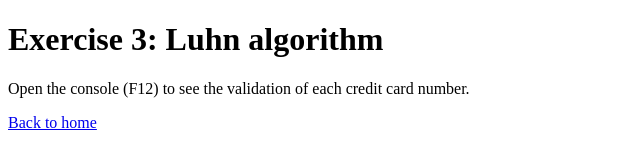
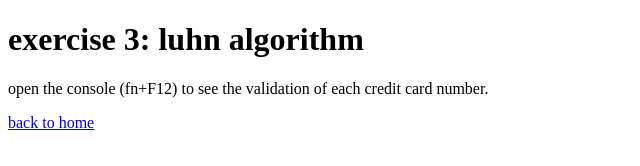
Before and after one commit to narminkhalilova/pw1_front-end_L1, a plain HTML site: page pw6/ex3.html in a window 1280 px wide. Shown: the whole page, without its empty margins (0-640 px from the left). Drawn offline with Linux system fonts and the light colour scheme.

Commit message:
comms ex3.html

```diff
--- a/pw6/ex3.html
+++ b/pw6/ex3.html
@@ -3,12 +3,12 @@
 <head>
   <meta charset="UTF-8">
   <meta name="viewport" content="width=device-width, initial-scale=1">
-  <title>Exercise 3: Luhn algorithm</title>
+  <title>exercise 3: luhn algorithm</title>
 </head>
 <body>
-  <h1>Exercise 3: Luhn algorithm</h1>
-  <p>Open the console (F12) to see the validation of each credit card number.</p>
-  <p><a href="index.html">Back to home</a></p>
+  <h1>exercise 3: luhn algorithm</h1>
+  <p>open the console (fn+F12) to see the validation of each credit card number.</p>
+  <p><a href="index.html">back to home</a></p>
   <script>
     /*
       Luhn algorithm (OOJS methodology):
@@ -60,7 +60,7 @@
     }
 
     console.log("--- Example from the course (Wikipedia) ---");
-    luhn(17893729974);          // typeof Number -> converted by toString()
+    luhn(17893729974);     // typeof Number -> converted by toString()
 
     console.log("--- Visa ---");
     ["4556483529563734", "4716589440775905", "4485747130099965",
```
